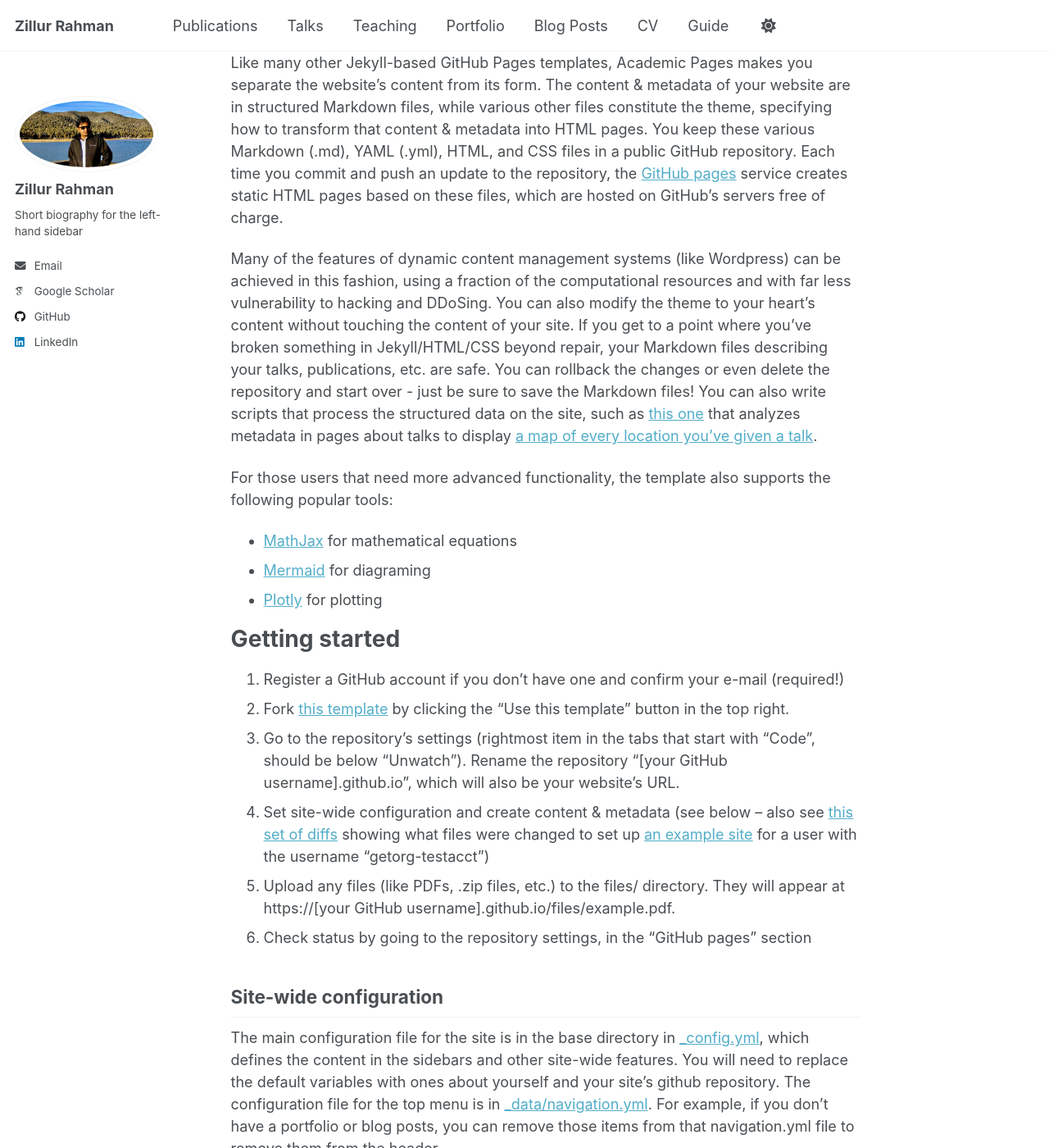
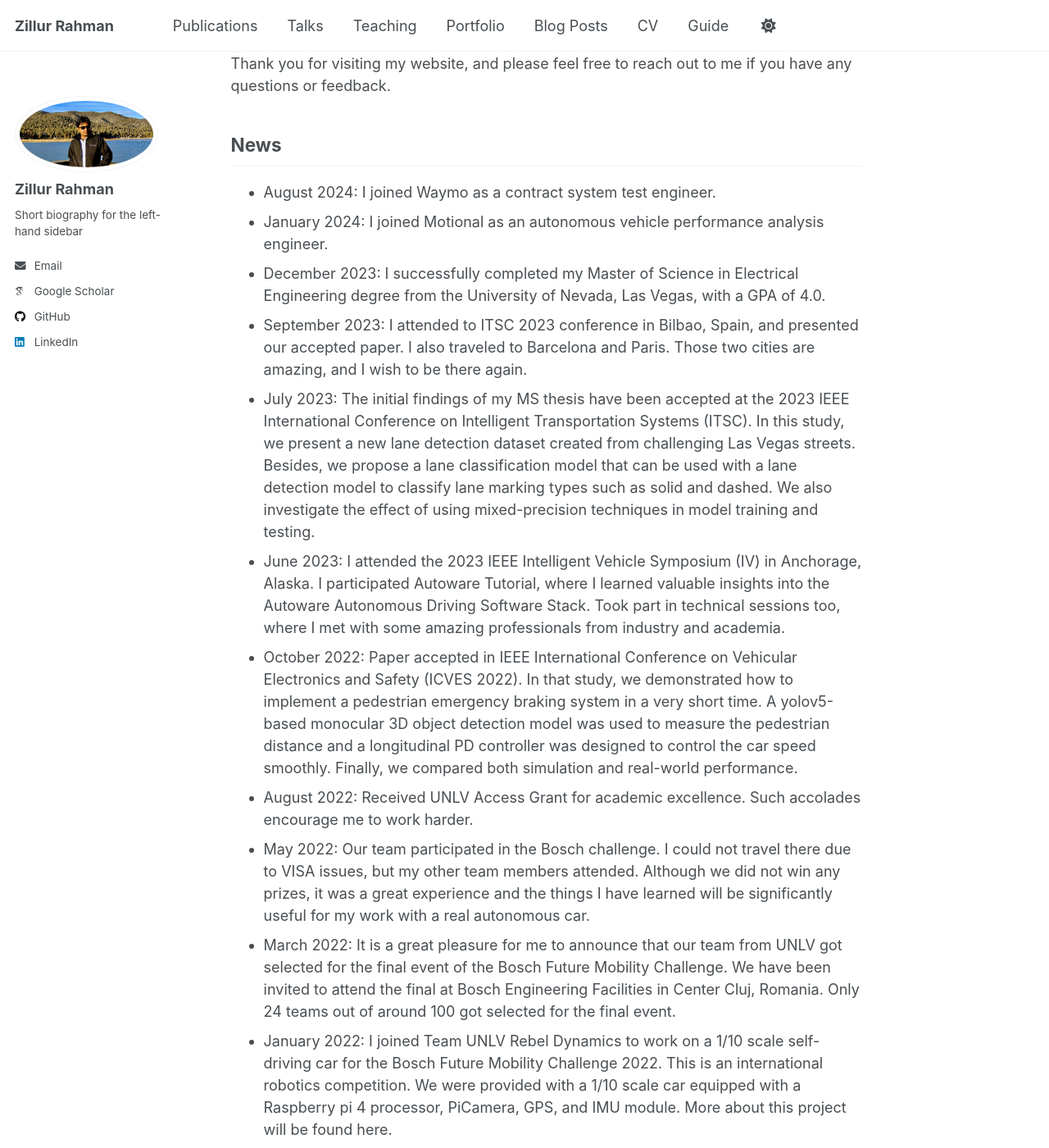
Before and after one commit to zillur01/zillur.github.io, a Jekyll site: the page built from _pages/about.md, in a window 1280 px wide and 1400 px high, scrolled down 471 px. Shown: the whole window at 82% size. Built offline with Jekyll 4.4.1, drawn with Linux system fonts in a browser that asks for light colours; some web fonts are replaced; a script that is not in the unit is left out; some of the changed text lies outside the part shown.

Commit message:
Update about.md

```diff
--- a/_pages/about.md
+++ b/_pages/about.md
@@ -1,56 +1,30 @@
 ---
 permalink: /
-title: "Academic Pages is a ready-to-fork GitHub Pages template for academic personal websites"
+title: "About Me"
 author_profile: true
 redirect_from:
   - /about/
   - /about.html
 ---
+I am currently working as a Systems Test Engineer at [Waymo](https://waymo.com/) (Google self-driving car). Before that, I worked as an AV Performance Analysis Engineer at [Motional](https://motional.com/), another leading self-driving car company. I obtained my Master of Science in Electrical Engineering from the University of Nevada, Las Vegas, in 2023.  I was fortunate to have [Dr. Brendan Morris](http://rtis.oit.unlv.edu/index.html) as my MS advisor. I received my Bachelor of Science degree from Chittagong University of Engineering and Technology (CUET) in 2021.
 
-This is the front page of a website that is powered by the [Academic Pages template](https://github.com/academicpages/academicpages.github.io) and hosted on GitHub pages. [GitHub pages](https://pages.github.com) is a free service in which websites are built and hosted from code and data stored in a GitHub repository, automatically updating when a new commit is made to the repository. This template was forked from the [Minimal Mistakes Jekyll Theme](https://mmistakes.github.io/minimal-mistakes/) created by Michael Rose, and then extended to support the kinds of content that academics have: publications, talks, teaching, a portfolio, blog posts, and a dynamically-generated CV. Incidentally, these same features make it a great template for anyone that needs to show off a professional template!
+My research interests lie in the areas of machine learning, computer vision, and autonomous systems, and I am constantly exploring new technologies and techniques in these fields.
 
- You can fork [this template](https://github.com/academicpages/academicpages.github.io) right now, modify the configuration and Markdown files, add your own PDFs and other content, and have your own site for free, with no ads!
+Aside from my studies, I am an avid soccer player and enjoy playing whenever I get the chance. I also love to travel and explore new cultures, and have been fortunate enough to visit some amazing places over the years.
 
-A data-driven personal website
-======
-Like many other Jekyll-based GitHub Pages templates, Academic Pages makes you separate the website's content from its form. The content & metadata of your website are in structured Markdown files, while various other files constitute the theme, specifying how to transform that content & metadata into HTML pages. You keep these various Markdown (.md), YAML (.yml), HTML, and CSS files in a public GitHub repository. Each time you commit and push an update to the repository, the [GitHub pages](https://pages.github.com/) service creates static HTML pages based on these files, which are hosted on GitHub's servers free of charge.
+Thank you for visiting my website, and please feel free to reach out to me if you have any questions or feedback.
 
-Many of the features of dynamic content management systems (like Wordpress) can be achieved in this fashion, using a fraction of the computational resources and with far less vulnerability to hacking and DDoSing. You can also modify the theme to your heart's content without touching the content of your site. If you get to a point where you've broken something in Jekyll/HTML/CSS beyond repair, your Markdown files describing your talks, publications, etc. are safe. You can rollback the changes or even delete the repository and start over - just be sure to save the Markdown files! You can also write scripts that process the structured data on the site, such as [this one](https://github.com/academicpages/academicpages.github.io/blob/master/talkmap.ipynb) that analyzes metadata in pages about talks to display [a map of every location you've given a talk](https://academicpages.github.io/talkmap.html).
+## News
 
-For those users that need more advanced functionality, the template also supports the following popular tools:
-- [MathJax](https://www.mathjax.org/) for mathematical equations
-- [Mermaid](https://mermaid.js.org/) for diagraming
-- [Plotly](https://plotly.com/javascript/) for plotting
-
-Getting started
-======
-1. Register a GitHub account if you don't have one and confirm your e-mail (required!)
-1. Fork [this template](https://github.com/academicpages/academicpages.github.io) by clicking the "Use this template" button in the top right.
-1. Go to the repository's settings (rightmost item in the tabs that start with "Code", should be below "Unwatch"). Rename the repository "[your GitHub username].github.io", which will also be your website's URL.
-1. Set site-wide configuration and create content & metadata (see below -- also see [this set of diffs](http://archive.is/3TPas) showing what files were changed to set up [an example site](https://getorg-testacct.github.io) for a user with the username "getorg-testacct")
-1. Upload any files (like PDFs, .zip files, etc.) to the files/ directory. They will appear at https://[your GitHub username].github.io/files/example.pdf.
-1. Check status by going to the repository settings, in the "GitHub pages" section
-
-Site-wide configuration
-------
-The main configuration file for the site is in the base directory in [_config.yml](https://github.com/academicpages/academicpages.github.io/blob/master/_config.yml), which defines the content in the sidebars and other site-wide features. You will need to replace the default variables with ones about yourself and your site's github repository. The configuration file for the top menu is in [_data/navigation.yml](https://github.com/academicpages/academicpages.github.io/blob/master/_data/navigation.yml). For example, if you don't have a portfolio or blog posts, you can remove those items from that navigation.yml file to remove them from the header.
-
-Create content & metadata
-------
-For site content, there is one Markdown file for each type of content, which are stored in directories like _publications, _talks, _posts, _teaching, or _pages. For example, each talk is a Markdown file in the [_talks directory](https://github.com/academicpages/academicpages.github.io/tree/master/_talks). At the top of each Markdown file is structured data in YAML about the talk, which the theme will parse to do lots of cool stuff. The same structured data about a talk is used to generate the list of talks on the [Talks page](https://academicpages.github.io/talks), each [individual page](https://academicpages.github.io/talks/2012-03-01-talk-1) for specific talks, the talks section for the [CV page](https://academicpages.github.io/cv), and the [map of places you've given a talk](https://academicpages.github.io/talkmap.html) (if you run this [python file](https://github.com/academicpages/academicpages.github.io/blob/master/talkmap.py) or [Jupyter notebook](https://github.com/academicpages/academicpages.github.io/blob/master/talkmap.ipynb), which creates the HTML for the map based on the contents of the _talks directory).
-
-**Markdown generator**
-
-The repository includes [a set of Jupyter notebooks](https://github.com/academicpages/academicpages.github.io/tree/master/markdown_generator
-) that converts a CSV containing structured data about talks or presentations into individual Markdown files that will be properly formatted for the Academic Pages template. The sample CSVs in that directory are the ones I used to create my own personal website at stuartgeiger.com. My usual workflow is that I keep a spreadsheet of my publications and talks, then run the code in these notebooks to generate the Markdown files, then commit and push them to the GitHub repository.
-
-How to edit your site's GitHub repository
-------
-Many people use a git client to create files on their local computer and then push them to GitHub's servers. If you are not familiar with git, you can directly edit these configuration and Markdown files directly in the github.com interface. Navigate to a file (like [this one](https://github.com/academicpages/academicpages.github.io/blob/master/_talks/2012-03-01-talk-1.md) and click the pencil icon in the top right of the content preview (to the right of the "Raw | Blame | History" buttons). You can delete a file by clicking the trashcan icon to the right of the pencil icon. You can also create new files or upload files by navigating to a directory and clicking the "Create new file" or "Upload files" buttons.
-
-Example: editing a Markdown file for a talk
-![Editing a Markdown file for a talk](/images/editing-talk.png)
-
-For more info
-------
-More info about configuring Academic Pages can be found in [the guide](https://academicpages.github.io/markdown/), the [growing wiki](https://github.com/academicpages/academicpages.github.io/wiki), and you can always [ask a question on GitHub](https://github.com/academicpages/academicpages.github.io/discussions). The [guides for the Minimal Mistakes theme](https://mmistakes.github.io/minimal-mistakes/docs/configuration/) (which this theme was forked from) might also be helpful.
+* August 2024: I joined Waymo as a contract system test engineer.
+* January 2024: I joined Motional as an autonomous vehicle performance analysis engineer.
+* December 2023: I successfully completed my Master of Science in Electrical Engineering degree from the University of Nevada, Las Vegas, with a GPA of 4.0.
+* September 2023: I attended to ITSC 2023 conference in Bilbao, Spain, and presented our accepted paper. I also traveled to Barcelona and Paris. Those two cities are amazing, and I wish to be there again.
+* July 2023:  The initial findings of my MS thesis have been accepted at the 2023 IEEE International Conference on Intelligent Transportation Systems (ITSC). In this study, we present a new lane detection dataset created from challenging Las Vegas streets. Besides, we propose a lane classification model that can be used with a lane detection model to classify lane marking types such as solid and dashed. We also investigate the effect of using mixed-precision techniques in model training and testing.
+* June 2023: I attended the 2023 IEEE Intelligent Vehicle Symposium (IV) in Anchorage, Alaska. I participated Autoware Tutorial, where I learned valuable insights into the Autoware Autonomous Driving Software Stack. Took part in technical sessions too, where I met with some amazing professionals from industry and academia.
+* October 2022: Paper accepted in IEEE International Conference on Vehicular Electronics and Safety (ICVES 2022). In that study, we demonstrated how to implement a pedestrian emergency braking system in a very short time. A yolov5-based monocular 3D object detection model was used to measure the pedestrian distance and a longitudinal PD controller was designed to control the car speed smoothly. Finally, we compared both simulation and real-world performance.
+* August 2022: Received UNLV Access Grant for academic excellence. Such accolades encourage me to work harder.
+* May 2022: Our team participated in the Bosch challenge. I could not travel there due to VISA issues, but my other team members attended. Although we did not win any prizes, it was a great experience and the things I have learned will be significantly useful for my work with a real autonomous car.
+* March 2022: It is a great pleasure for me to announce that our team from UNLV got selected for the final event of the Bosch Future Mobility Challenge. We have been invited to attend the final at Bosch Engineering Facilities in Center Cluj, Romania. Only 24 teams out of around 100 got selected for the final event.
+* January 2022: I joined Team UNLV Rebel Dynamics to work on a 1/10 scale self-driving car for the Bosch Future Mobility Challenge 2022. This is an international robotics competition. We were provided with a 1/10 scale car equipped with a Raspberry pi 4 processor, PiCamera, GPS,  and IMU module. More about this project will be found here.
+* January 2022: I officially started my graduate journey. Let's see what the future holds for me. Keep me in your prayers so that I can make my parents, my community, and my country proud one day.
```
